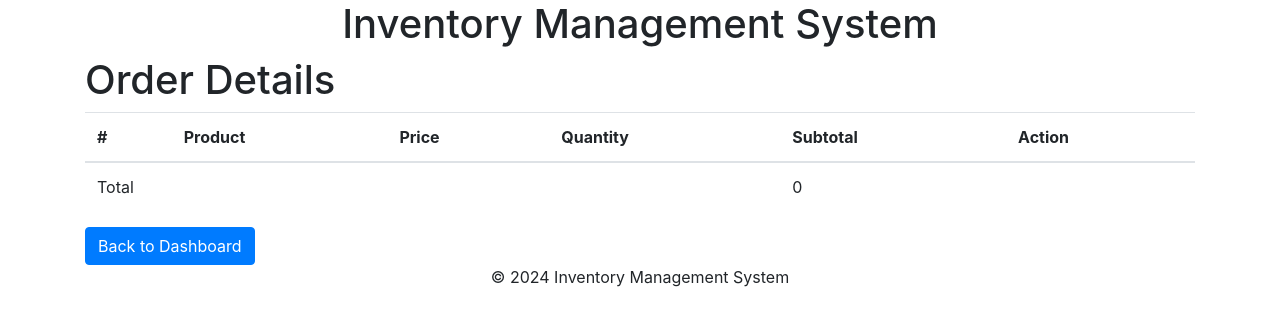
After one commit to rahulv202/Inventory-Management-System, a PHP site: template app/views/suppliers/order.php in a window 1280 px wide. The commit adds this page. Shown: the top 326 px of the page. Run offline with PHP 8.4, Linux system fonts and the light colour scheme; the template is opened without the code that fills it, so the values that code supplies are empty; a stand-in replaces the project's code that opens the database connection.

Commit message:
Supplier manage supplier products order And Fulfilled Order

```diff
--- a/app/views/dashboard.php
+++ b/app/views/dashboard.php
@@ -28,6 +28,9 @@
         <a href="/manage-inventory-list" class="btn btn-primary">Manage Inventory</a>
         <a href="/add-inventory" class="btn btn-primary">Add Inventory</a>
     <?php } ?>
+    <?php if ($user['role'] === 'supplier') { ?>
+        <a href="/manage-supplier-products-order" class="btn btn-primary">Manage Order</a>
+    <?php } ?>
     <div class="row justify-content-center">
         <div class="col-md-6">
             <a href="/logout" class="btn btn-danger">Logout</a>
--- /dev/null
+++ b/app/views/suppliers/order.php
@@ -0,0 +1,55 @@
+<div class="container">
+    <h1>Order Details</h1>
+    <?php if (!empty($error)) echo "<div class='alert alert-danger'>{$error}</div>"; ?>
+    <table class="table">
+        <thead>
+            <tr>
+                <th scope="col">#</th>
+                <th scope="col">Product</th>
+                <th scope="col">Price</th>
+                <th scope="col">Quantity</th>
+                <th scope="col">Subtotal</th>
+                <th scope="col">Action</th>
+            </tr>
+        </thead>
+        <tbody>
+            <?php $total = 0; ?>
+            <?php
+            // print_r($data);
+            // print_r($products);
+            // exit();
+            foreach ($data as $item) {
+                //print_r($item);
+                foreach ($products as $product) {
+                    if ($item['product_id'] == $product['id']) {
+                        $item['name'] = $product['name'];
+                        $item['price'] = $product['price'];
+                        //$item['quantity'] = $product['quantity'];
+                        $item['subtotal'] = $product['price'] * $item['quantity'];
+                    }
+                }
+            ?>
+                <tr>
+                    <th scope="row"><?php echo $item['id']; ?></th>
+                    <td><?php echo $item['name']; ?></td>
+                    <td><?php echo $item['price']; ?></td>
+
+                    <td><?php echo $item['quantity']; ?></td>
+                    <td><?php echo $item['subtotal'];
+                        $total += $item['subtotal']; ?></td>
+                    <td>
+                        <a href="/fulfilled-order/<?php echo $item['id']; ?>" class="btn btn-primary">Fulfilled Order</a>
+                    </td>
+                </tr>
+            <?php } ?>
+            <tr>
+                <td colspan="4">Total</td>
+                <td><?php echo $total; ?></td>
+            </tr>
+        </tbody>
+    </table>
+</div>
+<div class="container">
+    <a href="/dashboard" class="btn btn-primary">Back to Dashboard</a>
+</div>
+</div>
--- a/index.php
+++ b/index.php
@@ -12,6 +12,7 @@ use App\Middleware\CheckLoginMiddleware;
 use App\Middleware\CheckLogoutMiddleware;
 use App\Middleware\CheckManagerRoleMiddleware;
 use App\Middleware\CheckStaffRoleMiddleware;
+use App\Middleware\CheckSupplierRoleMiddleware;
 
 $router = new Route();
 // Define your routes here
@@ -54,6 +55,10 @@ $router->post('/add-inventory', 'InventoryController@createInventory', [CheckLog
 $router->get('/update-product-inventory/{param}', 'InventoryController@editInventory', [CheckLogoutMiddleware::class, CheckStaffRoleMiddleware::class]);
 $router->post('/update-inventory', 'InventoryController@updateInventory', [CheckLogoutMiddleware::class, CheckStaffRoleMiddleware::class]);
 $router->get('/delete-product-inventory/{param}', 'InventoryController@deleteInventory', [CheckLogoutMiddleware::class, CheckStaffRoleMiddleware::class]);
+
+// Supplier routes
+$router->get('/manage-supplier-products-order', 'SupplierController@manageSupplierProductsOrder', [CheckLogoutMiddleware::class, CheckSupplierRoleMiddleware::class]);
+$router->get('/fulfilled-order/{param}', 'OrderController@fulfilledOrder', [CheckLogoutMiddleware::class, CheckSupplierRoleMiddleware::class]);
 try {
     // Resolve the route
     $router->resolve($_SERVER['REQUEST_URI'], $_SERVER['REQUEST_METHOD']);
```
Also changed, not shown: app/controllers/OrderController.php (+11 -0 lines), app/controllers/SupplierController.php (+12 -0 lines).
